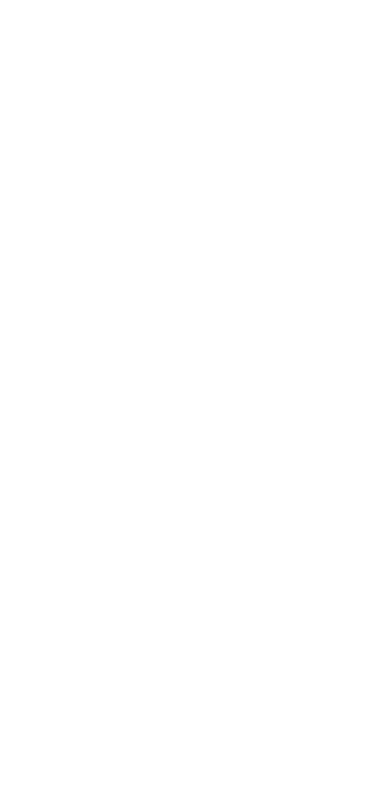
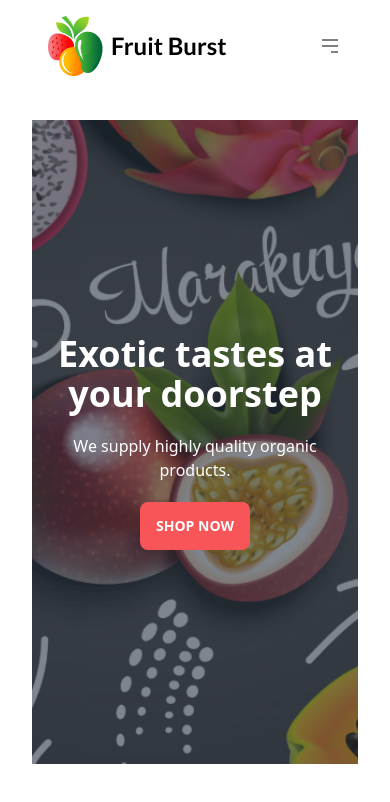
Before and after one commit to Badhon40/Assignment-03-repo, a plain HTML site: page index.html in a window 390 px wide. Drawn offline with nearby package versions, Linux system fonts and the light colour scheme.

Commit message:
navbar done with responsive

```diff
--- a/index.html
+++ b/index.html
@@ -1,12 +1,79 @@
 <!DOCTYPE html>
-<html lang="en">
+<html lang="en" data-theme="light">
 <head>
     <meta charset="UTF-8">
     <meta name="viewport" content="width=device-width, initial-scale=1.0">
     <title>Fruit Burst</title>
     <link rel="shortcut icon" href="./images/logo.png" type="image/x-icon">
+    <link rel="preconnect" href="https://fonts.googleapis.com">
+    <link rel="preconnect" href="https://fonts.gstatic.com" crossorigin>
+    <link href="https://fonts.googleapis.com/css2?family=Lato:ital,wght@0,400;0,700;1,400&display=swap" rel="stylesheet">
+    <link href="https://cdn.jsdelivr.net/npm/daisyui@3.4.0/dist/full.css" rel="stylesheet" type="text/css" />
+    <script src="https://cdn.tailwindcss.com"></script>
+    <script src="https://kit.fontawesome.com/4411114838.js" crossorigin="anonymous"></script>
+    <style>
+         .font-lato{
+            font-family: 'Lato', sans-serif;
+         }
+    </style>
 </head>
 <body>
+    <header>
+       <section class="max-w-screen-lg mx-auto px-8">
+        <nav class=" navbar hidden flex justify-around items-center bg-[#F85559] rounded-full mt-4 py-2 md:hidden lg:inline-flex">
+            <div class="flex list-none gap-5 text-white font-lato">
+             <li>Home</li>
+             <li>About Us</li>
+             <li>Shop</li>
+             <li>All Fruits</li>
+            </div>
+            <div class="flex items-center gap-2">
+             <img src="./images/logo.png" alt="" class="text-sm">
+             <h1 class="text-3xl font-bold text-white font-lato">Fruit Burst</h1>
+            </div>
+            <div class="flex items-center">
+             <input type="text" placeholder="Search" class="input input-bordered w-64 rounded-full relative">
+             <i class="fa-solid fa-magnifying-glass absolute right-56"></i>
+            </div>
+         </nav>
+         <!--for small device navbar-->
+         <nav class= " p-4 lg:hidden">
+            <div class="container mx-auto md:items-center md:justify-between">
+              <div class="flex items-center justify-between">
+                <div class="flex gap-2 items-center">
+                    <img src="./images/logo.png" alt="" class="text-xs">
+             <h1 class="text-2xl font-bold text-black font-lato">Fruit Burst</h1>
+                </div>
+
+                <button class=" lg:hidden focus:outline-none">
+                  <svg class="h-6 w-6 text-black" fill="none" stroke="currentColor" viewBox="0 0 24 24" xmlns="http://www.w3.org/2000/svg">
+                    <path strokeLinecap="round" strokeLinejoin="round" strokeWidth="2" d="M4 6h16M4 12h16m-7 6h7"></path>
+                  </svg>
+                </button>
+              </div>
+            </div>
+          </nav>
+
+       </section>
+
+    </header>
+    <main>
+        <section class="max-w-screen-lg mx-auto px-8">
+            <div class="hero min-h-[calc(100vh-200px)] bg-gradient-to-b from-black to-gray;
+            mt-7" style="background-image: url(./images/banner4.png);">
+                <div class="hero-overlay bg-opacity-60"></div>
+                <div class="hero-content text-center text-neutral-content">
+                  <div class="max-w-md">
+                    <h1 class="mb-5 text-4xl font-bold text-white">Exotic tastes at your doorstep</h1>
+                    <p class="mb-5 text-white">We supply highly quality organic products.</p>
+                    <button class="btn bg-[#F85559] border-0 text-white">Shop Now</button>
+                  </div>
+                </div>
+              </div>
+            </div>
+
+        </section>
+    </main>
 
 </body>
 </html>
--- /dev/null
+++ b/tailwind.config.js
@@ -0,0 +1,8 @@
+/** @type {import('tailwindcss').Config} */
+module.exports = {
+    content: ["./src/**/*.{html,js}"],
+    theme: {
+      extend: {},
+    },
+    plugins: [],
+  }
```
